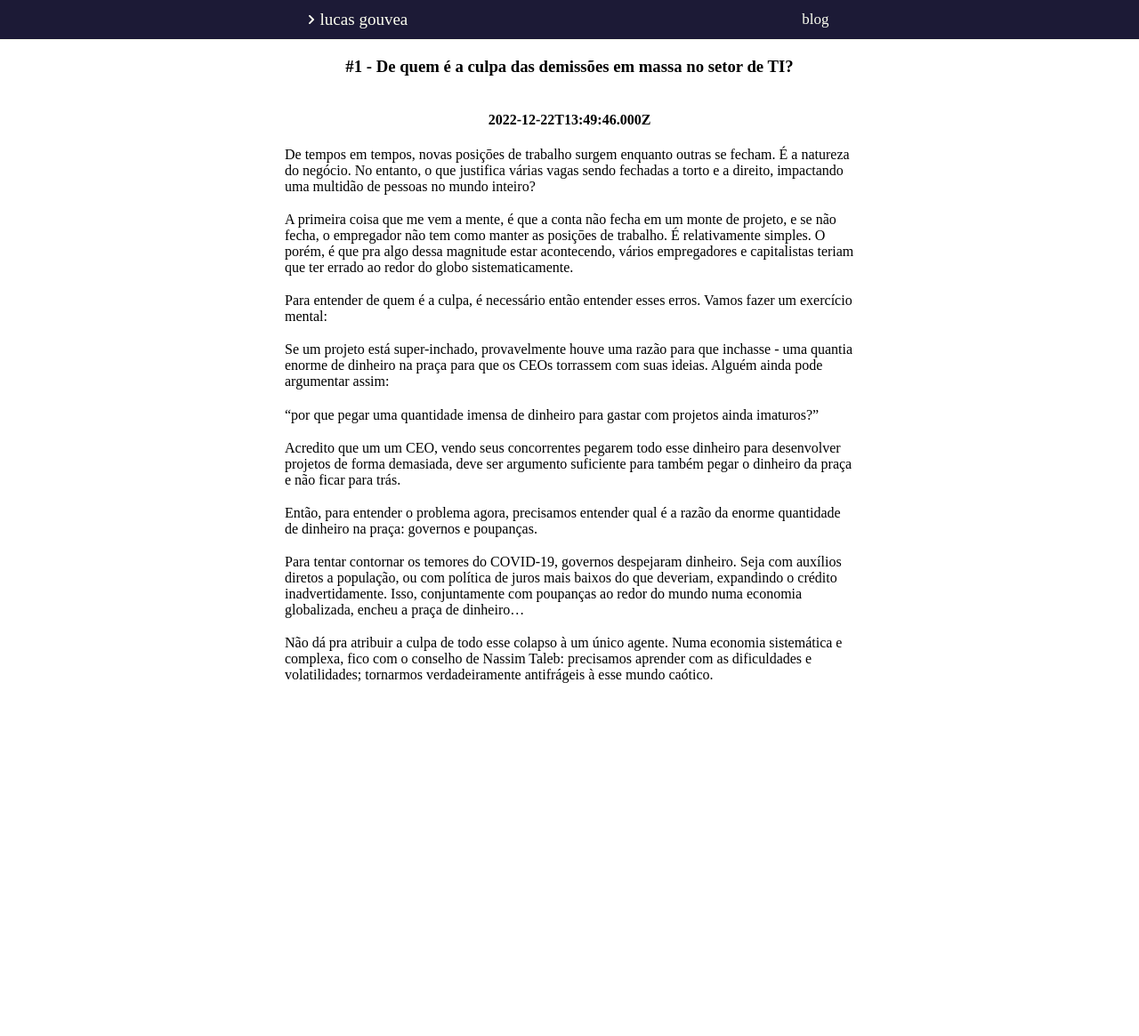
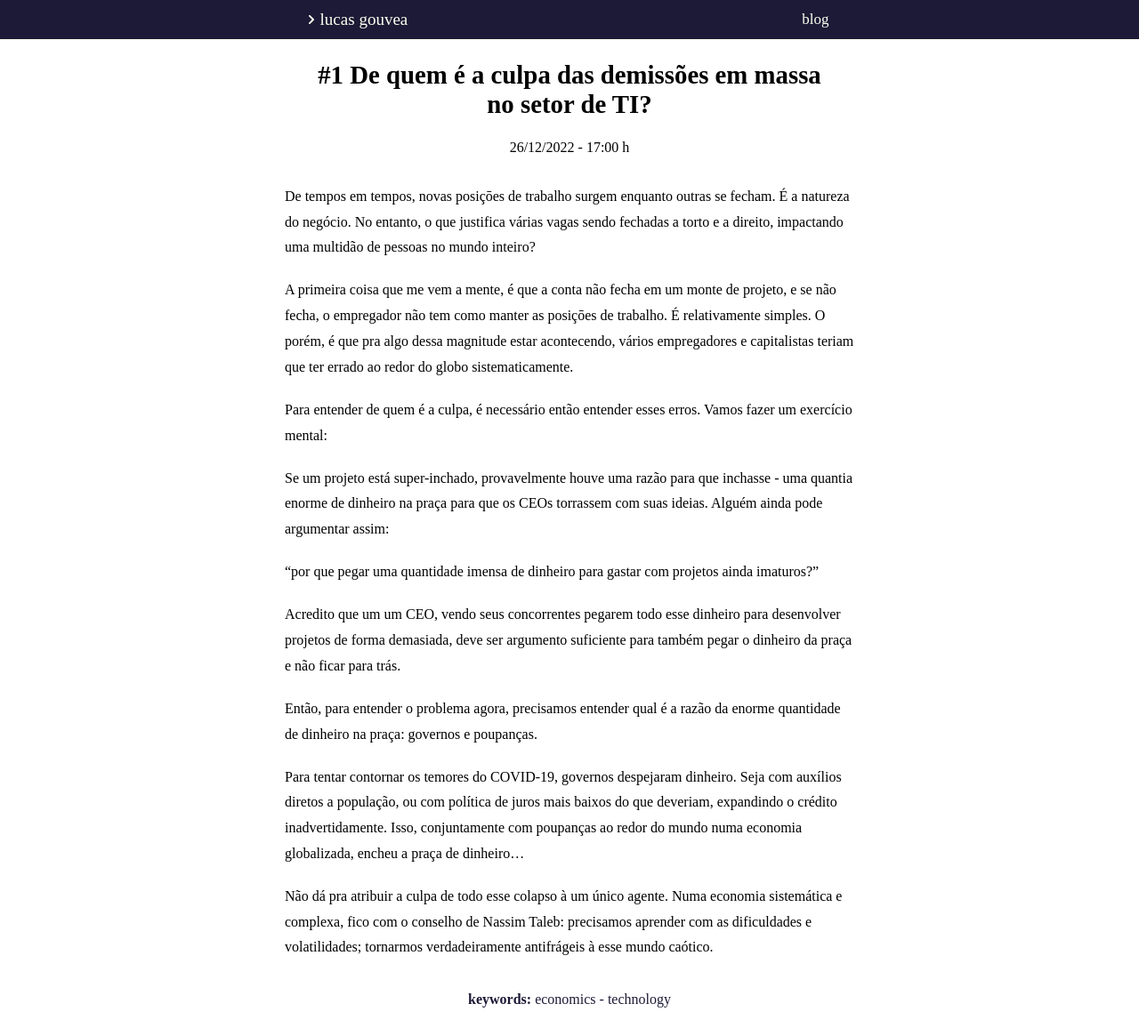
Before and after one commit to lucasgouvea/lucasgouvea, a Next.js app: page /blog/post in a window 1280 px wide. Shown: the whole page at 89% size. Before the commit the page ends 800 px from the top, so only its background shows below. Built offline with nearby package versions, Linux system fonts and the light colour scheme; a web font is replaced by a local one.

Commit message:
feat: post seciont ++

```diff
--- a/package.json
+++ b/package.json
@@ -6,6 +6,7 @@
     "start": "next start"
   },
   "dependencies": {
+    "date-fns": "^2.29.3",
     "next": "latest",
     "react": "18.2.0",
     "react-dom": "18.2.0",
--- a/pages/blog/index.js
+++ b/pages/blog/index.js
@@ -1,5 +1,6 @@
 import styles from '../../styles/blog.module.css';
 import Link from "next/link"
+import { format } from "date-fns"
 
 function PostHeader() {
     return (
@@ -8,8 +9,8 @@ function PostHeader() {
                 <div className={styles.card}>
                     <div className={styles.content}>
                         <p className={styles.me}>#1 - De quem é a culpa das demissões em massa no setor de TI?</p>
-                        <p>economics - technology</p>
-                        <p>{new Date().toISOString()}</p>
+                        <p className={styles.keywords}>economics - technology</p>
+                        <p>{format(new Date("2022-12-26T17:00:00"), 'dd/MM/yyyy - HH:mm')}</p>
                     </div>
                 </div>
             </Link>
--- a/pages/blog/post.js
+++ b/pages/blog/post.js
@@ -1,10 +1,13 @@
 import styles from '../../styles/post.module.css';
+import { format } from "date-fns"
 
+//2022 December 23, 09:18 h
 export default function Post() {
     return (
+        <div className={styles.container}>
             <div className={styles.post}>
-            <h3>#1 - De quem é a culpa das demissões em massa no setor de TI?</h3>
-            <h4>{new Date().toISOString()}</h4>
+                <h3 className={styles.title}>#1 De quem é a culpa das demissões em massa no setor de TI?</h3>
+                <h4 className={styles.date}>{format(new Date("2022-12-26T17:00:00"), 'dd/MM/yyyy - HH:mm')} h</h4>
                 <div className={styles.text}>
                     <p>
                         De tempos em tempos, novas posiçōes de trabalho surgem enquanto outras se fecham. É a natureza do negócio. No entanto, o que justifica várias vagas sendo fechadas a torto e a direito, impactando uma multidão de pessoas no mundo inteiro?
@@ -35,7 +38,9 @@ export default function Post() {
                         Não dá pra atribuir a culpa de todo esse colapso à um único agente. Numa economia sistemática e complexa, fico com o conselho de Nassim Taleb: precisamos aprender com as dificuldades e volatilidades; tornarmos verdadeiramente antifrágeis à esse mundo caótico.
                     </p>
                 </div>
+                <p className={styles.keywords}><b>keywords:</b> economics - technology</p>
+            </div >
+        </div>
 
-        </div >
     )
 }
--- a/styles/blog.module.css
+++ b/styles/blog.module.css
@@ -37,6 +37,10 @@
     padding: 0.4em 1.4em;
 }
 
+.keywords {
+    color: #1c1a36
+}
+
 .logo {
     height: 1em;
 }
--- a/styles/globals.css
+++ b/styles/globals.css
@@ -12,6 +12,8 @@ body {
 
 h1,
 h2,
+h3,
+h4,
 p,
 ul {
   margin: 0;
--- a/styles/post.module.css
+++ b/styles/post.module.css
@@ -1,14 +1,41 @@
+.container {
+    min-height: 10vh;
+    display: flex;
+    flex-direction: column;
+    justify-content: center;
+    align-items: center;
+}
+
 .post {
     display: flex;
     justify-content: center;
     align-items: center;
     flex-direction: column;
+    width: 50%;
 }
 
 .text {
-    width: 50%;
+    margin-top: 2em;
 }
 
 .text p {
     margin-bottom: 1.2em;
+    line-height: 1.8em;
 }
+
+.title {
+    font-size: 1.8em;
+    padding: 0.8em;
+    text-align: center;
+}
+
+.date {
+    font-size: 1em;
+    font-weight: 100;
+}
+
+.keywords {
+    color: #1c1a36;
+    padding: 1em;
+    margin-bottom: 1em;
+}
```
Also changed, not shown: 1 other file (tests, documents, lock files or other folders). Lines whose indentation alone changed are shown as unchanged.
